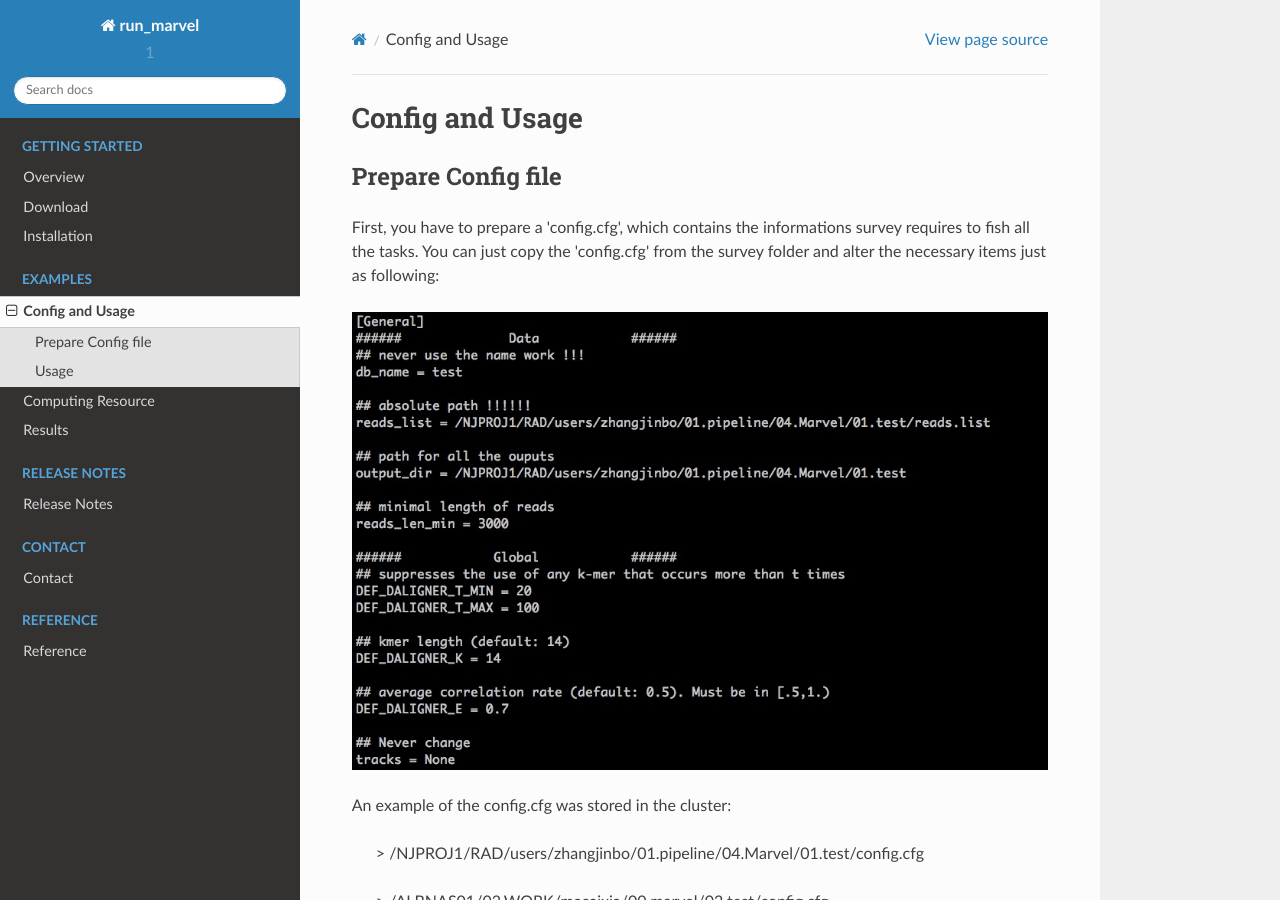
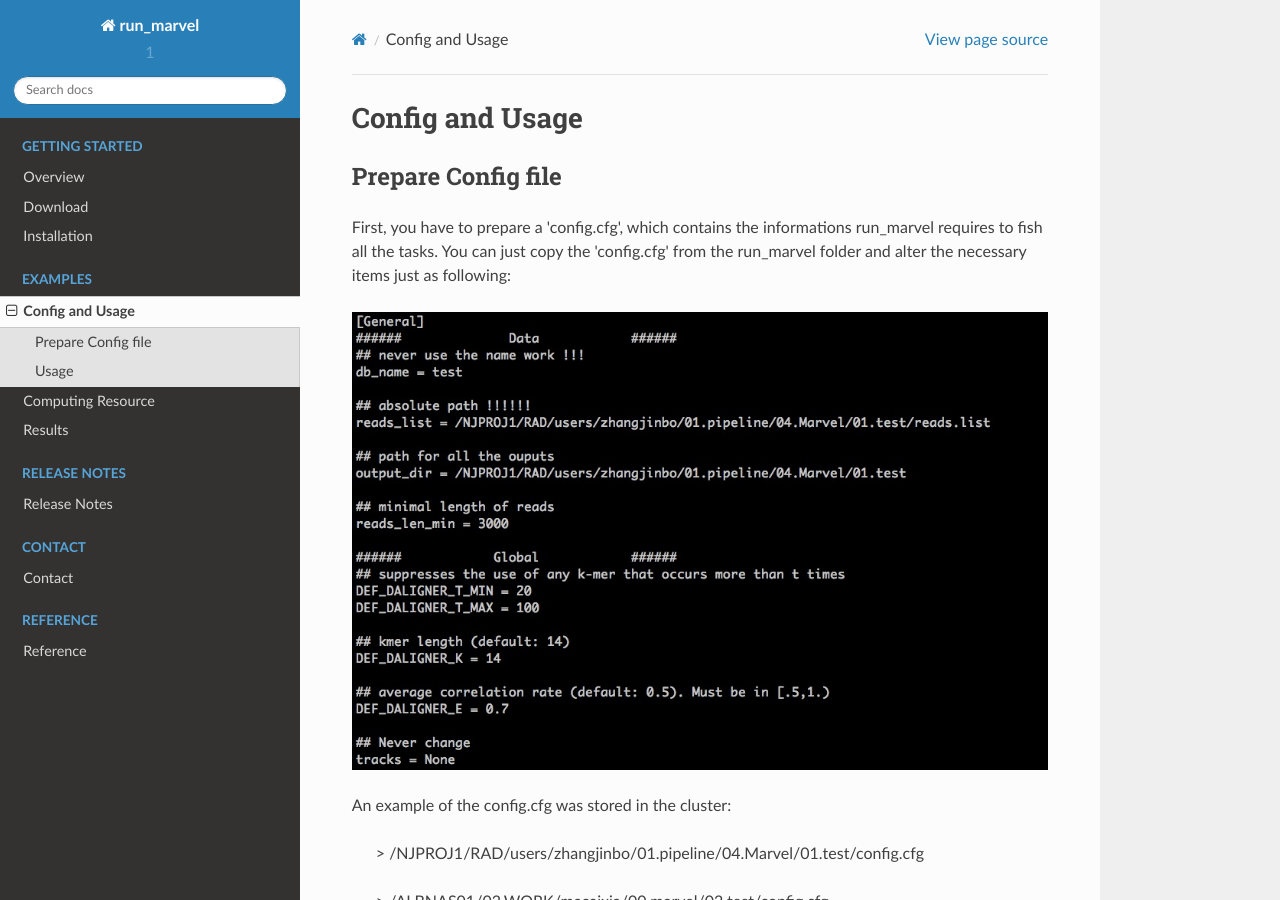
Before and after one commit to bitcometz/run_marvel, a Sphinx documentation site: the page built from source/config.rst, in a window 1280 px wide and 900 px high. Built offline with Sphinx 7.4.7 and the Read the Docs theme 2.0.0, drawn with Linux system fonts in a browser that asks for light colours.

Commit message:
Add files via upload

```diff
--- a/source/computing_resource.rst
+++ b/source/computing_resource.rst
@@ -4,7 +4,7 @@ Computing Resource
 Daligner
 --------------------------------------------------------------------------------
 
-We suggest 30 G memory(daligner_mem) and 8 cpu(daligner_nproc) for each daligner tasks.
+We suggest 16 G memory(daligner_mem) and 8 cpu(daligner_nproc) for each daligner tasks.
 
 Small tasks
 --------------------------------------------------------------------------------
--- a/source/config.rst
+++ b/source/config.rst
@@ -9,7 +9,7 @@ Prepare Config file
 --------------------------------------------------------------------------------
 
 
-First, you have to prepare a \'config\.cfg\', which contains the informations survey requires to fish all the tasks. You can just copy the \'config\.cfg\' from the survey folder and alter the necessary items just as following:
+First, you have to prepare a \'config\.cfg\', which contains the informations run_marvel requires to fish all the tasks. You can just copy the \'config\.cfg\' from the run_marvel folder and alter the necessary items just as following:
 
 .. image:: images/config.png
 
```
